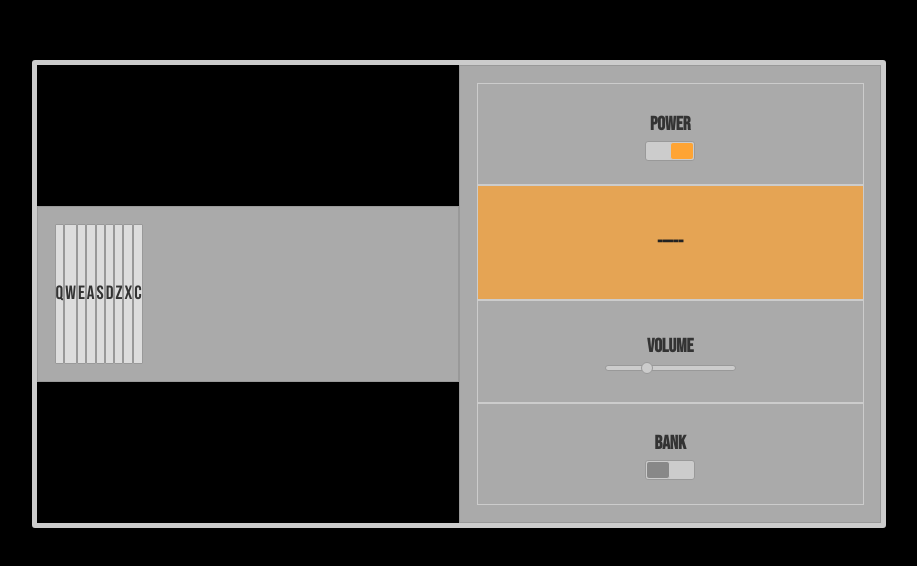
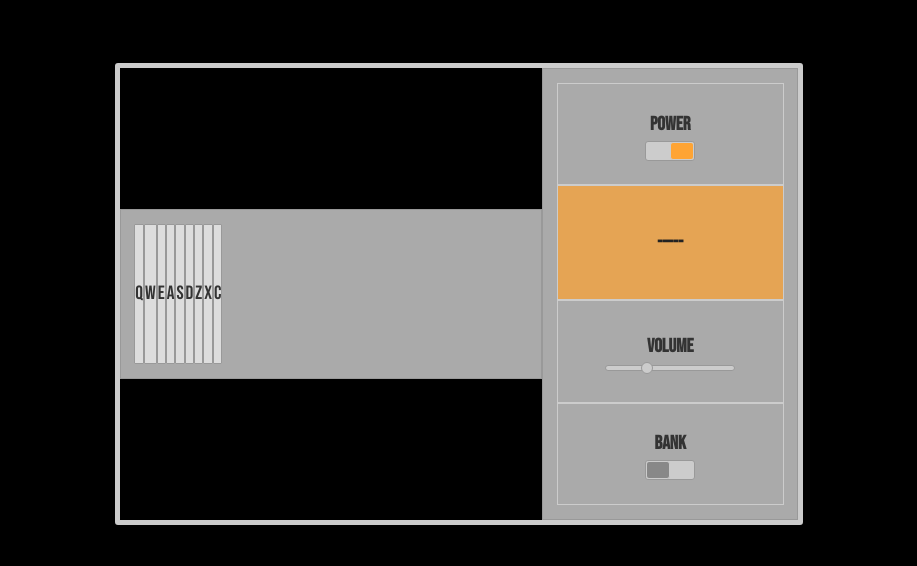
Before and after one commit to nugliar/drum-machine, a React (Create React App) app: page / in a window 1280 px wide. Shown: the part 106-672 px from the top of the page, without its empty margins (181-1098 px from the left). Built offline with nearby package versions, Linux system fonts and the light colour scheme.

Commit message:
disabled user select for text content

```diff
--- a/src/index.css
+++ b/src/index.css
@@ -46,7 +46,7 @@ code {
 }
 
 .container#control-board {
-    width: 33vw;
+    width: 20vw;
     flex-direction: column;
     justify-content: space-between;
     border: 1px solid #999;
@@ -67,6 +67,7 @@ code {
 .control-label {
     font-weight: bold;
     text-align: center;
+    user-select: none;
     margin: 5px;
 }
 
@@ -85,6 +86,7 @@ code {
 .display-text {
     font-weight: bold;
     text-align: center;
+    user-select: none;
     margin: auto;
     color: #222;
 }
```
Also changed, not shown: 6 other files (tests, documents, lock files or other folders).
